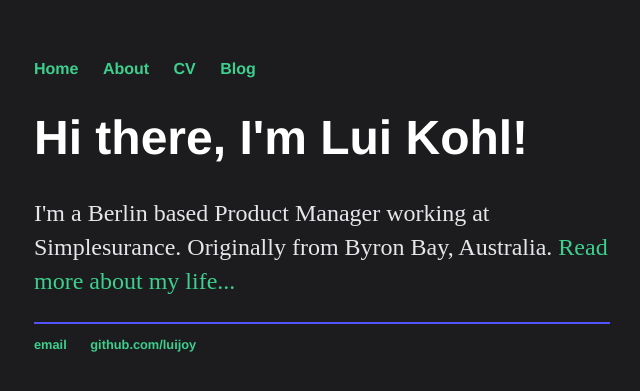
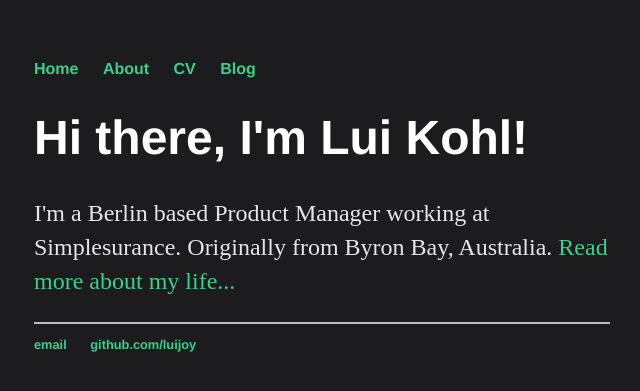
Before and after one commit to luijoy/luijoy.github.io, a Jekyll site: the page built from index.html, in a window 1280 px wide. Shown: the top 391 px of the page, without its empty margins (318-958 px from the left). Built offline with Jekyll 4.4.1, drawn with Linux system fonts in a browser that asks for light colours.

Commit message:
Update main.css

```diff
--- a/css/main.css
+++ b/css/main.css
@@ -35,7 +35,7 @@ p {
     color: #E5E5EA;
 }
 footer {
-    border-top: 2px solid #5353FF;
+    border-top: 2px solid #AFBED1;
     font-size: .8em;
 }
 
```
